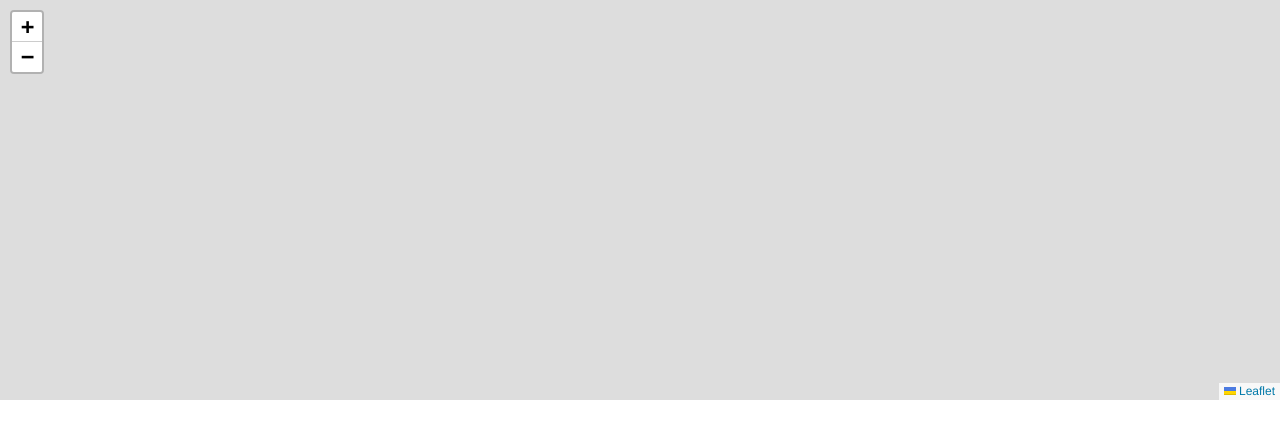
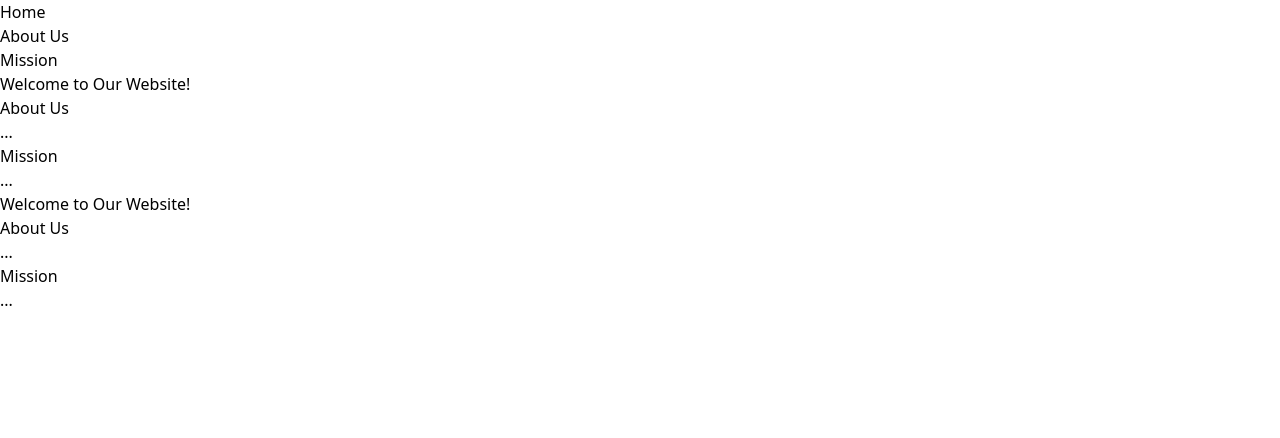
Before and after one commit to Urban-Pulse-Group/urban-pulse, a React (Vite) app in the folder frontend/: page / in a window 1280 px wide. Shown: the top 438 px of the page. Built offline with nearby package versions, Linux system fonts and the light colour scheme; no server answers.

Commit message:
progress on adding navbar and route to other pages, encoutering dom error

```diff
--- a/frontend/package.json
+++ b/frontend/package.json
@@ -12,7 +12,7 @@
   "dependencies": {
     "@types/leaflet": "^1.9.12",
     "leaflet": "^1.9.4",
-    "react": "^18.2.0",
+    "react": "^18.3.1",
     "react-dom": "^18.2.0"
   },
   "devDependencies": {
--- a/frontend/src/App.tsx
+++ b/frontend/src/App.tsx
@@ -1,8 +1,31 @@
-import { useState } from "react";
-import Map from "./components/LeafletMap";
+import React from 'react';
+import { BrowserRouter as Router, Route, Switch } from 'react-router-dom';
+import NavBar from './components/NavBar';
+import Home from './components/home-page/Home';
+import AboutUs from './components/home-page/AboutUs';
+import Mission from './components/home-page/Mission';
+import Map from './components/LeafletMap';
 
 function App() {
-  return <Map data={{}} />;
+  return (
+    <Router>
+      <NavBar />
+      <Switch>
+        <Route path="/" exact>
+          <Home />
+        </Route>
+        <Route path="/map">
+          <Map data={{}} />
+        </Route>
+      </Switch>
+      <Home /> {/* im going to render the about us and our mission on the same page*/}
+    </Router>
+  );
 }
 
 export default App;
+// function App() {
+//   return <Map data={{}} />;
+// }
+
+// export default App;
--- /dev/null
+++ b/frontend/src/components/NavBar.tsx
@@ -0,0 +1,16 @@
+import React from 'react';
+import { Link } from 'react-router-dom';
+
+function NavBar() {
+  return (
+    <nav>
+      <ul>
+        <li><Link to="/">Home</Link></li>
+        <li><Link to="/about">About Us</Link></li>
+        <li><Link to="/mission">Mission</Link></li>
+      </ul>
+    </nav>
+  );
+}
+
+export default NavBar;
--- /dev/null
+++ b/frontend/src/components/home-page/AboutUs.tsx
@@ -0,0 +1,12 @@
+import React from 'react';
+
+function AboutUs() {
+  return (
+    <div>
+      <h2>About Us</h2>
+      <p>...</p>
+    </div>
+  );
+}
+
+export default AboutUs;
--- /dev/null
+++ b/frontend/src/components/home-page/Home.tsx
@@ -0,0 +1,19 @@
+import React from 'react';
+
+function Home() {
+  return (
+    <div>
+      <h1>Welcome to Our Website!{/*can figure out what to put here later*, same with the rest of the text */}</h1>
+      <section>
+        <h2>About Us</h2>
+        <p>...</p>
+      </section>
+      <section>
+        <h2>Mission</h2>
+        <p>...</p>
+      </section>
+    </div>
+  );
+}
+
+export default Home;
--- /dev/null
+++ b/frontend/src/components/home-page/Mission.tsx
@@ -0,0 +1,12 @@
+import React from 'react';
+
+function Mission() {
+  return (
+    <div>
+      <h2>Mission</h2>
+      <p>...</p>
+    </div>
+  );
+}
+
+export default Mission;
```
Also changed, not shown: 1 other file (tests, documents, lock files or other folders).
